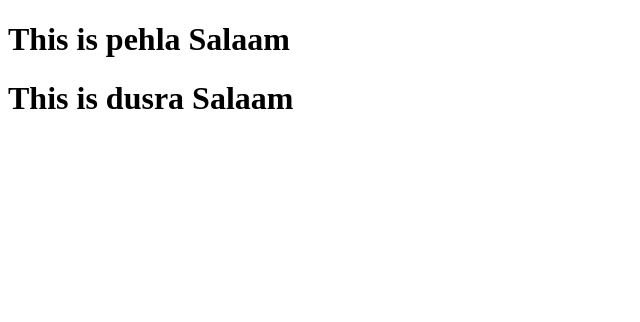
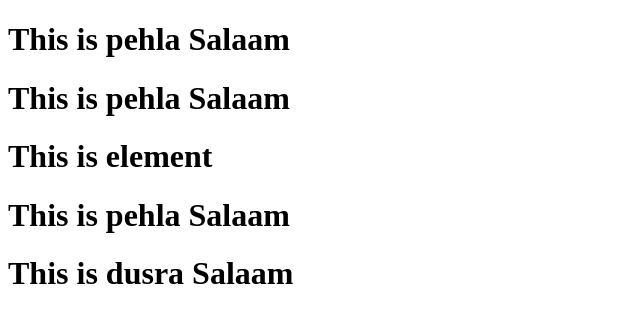
Before and after one commit to 221286/Salaam_React, a React (Vite) app: page / in a window 1280 px wide. Shown: the top 322 px of the page, without its empty margins (0-640 px from the left). Built offline with nearby package versions, Linux system fonts and the light colour scheme.

Commit message:
episode 3

```diff
--- a/App.js
+++ b/App.js
@@ -5,9 +5,13 @@ import  ReactDOM  from "react-dom/client";
 //JSX=>React element(object)=>html elemnt(render)
 
 const Jsxhead= ()=>(<h1 id="first" className="first1"> This is pehla Salaam</h1>);
+const elem = <h1>This is element</h1>
 
 const Secondheadcomponent =()=>(<div>
 <Jsxhead />
+{Jsxhead()}
+{elem}
+<Jsxhead></Jsxhead>
 <h1 id="#second"> This is dusra Salaam
 </h1></div>);
 
```
